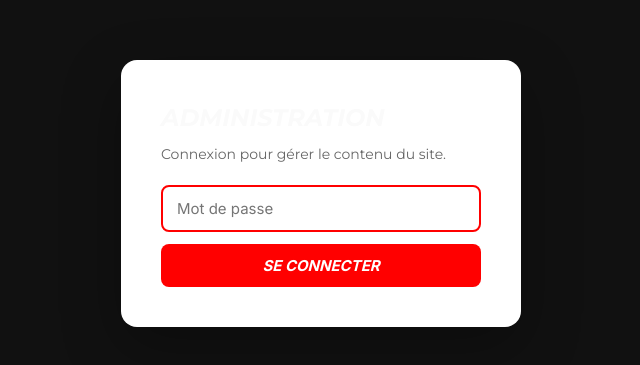
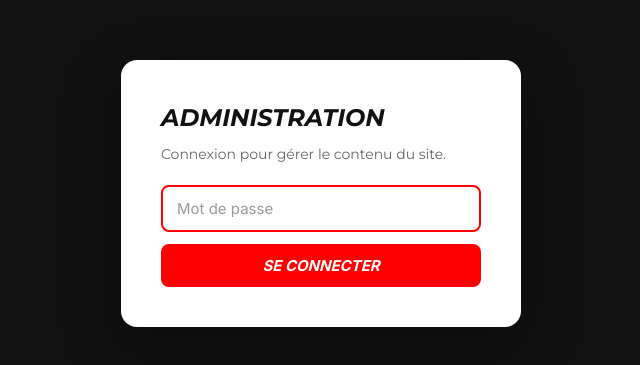
Before and after one commit to marwane67/social-agent, a Next.js app: page /echevin/admin/login in a window 1280 px wide. Shown: the part 207-572 px from the top of the page, without its empty margins (319-959 px from the left). Built offline with nearby package versions, Linux system fonts and the light colour scheme.

Commit message:
admin: fix invisible text in login/form inputs (white-on-white)

```diff
--- a/styles/admin.css
+++ b/styles/admin.css
@@ -21,6 +21,7 @@
   font-size: 24px;
   font-style: italic;
   text-transform: uppercase;
+  color: #111;
 }
 .ec-admin-login__card p { color: #666; margin: 0 0 20px; font-size: 14px; }
 .ec-admin-login__card input {
@@ -31,7 +32,10 @@
   font-size: 15px;
   margin-bottom: 12px;
   box-sizing: border-box;
+  color: #111;
+  background: #fff;
 }
+.ec-admin-login__card input::placeholder { color: #999; }
 .ec-admin-login__card input:focus { outline: none; border-color: #FF0000; }
 .ec-admin-login__card button {
   width: 100%;
@@ -244,7 +248,15 @@
   font-family: inherit;
   box-sizing: border-box;
   background: #fff;
+  color: #111;
 }
+.ec-admin-modal__card input::placeholder,
+.ec-admin-modal__card textarea::placeholder { color: #999; }
+.ec-admin-bio-card input,
+.ec-admin-bio-card textarea,
+.ec-admin-bio-card select { color: #111; background: #fff; }
+.ec-admin-bio-card input::placeholder,
+.ec-admin-bio-card textarea::placeholder { color: #999; }
 .ec-admin-modal__card textarea { resize: vertical; }
 .ec-admin-modal__card input:focus,
 .ec-admin-modal__card select:focus,
```
